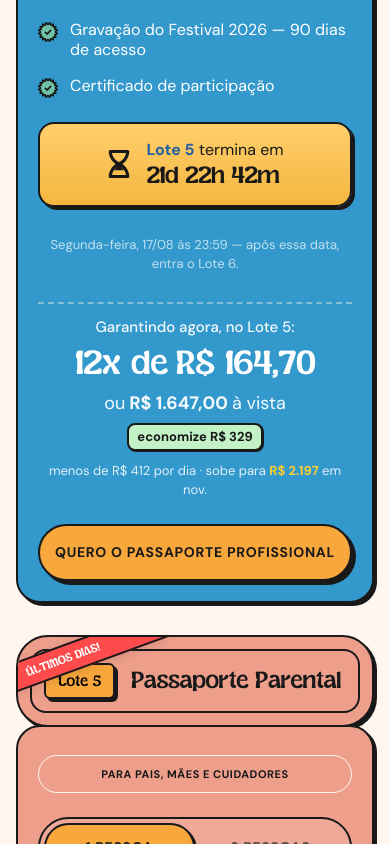
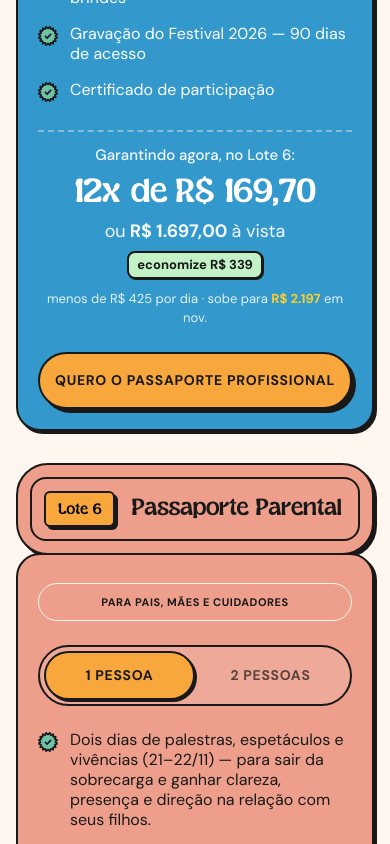
Before and after one commit to oanthonydesign/-LP-Festival-parental, a Next.js app: page /lp-b in a window 390 px wide. Shown: the part 8560-9404 px from the top of the page. Built offline with nearby package versions, Linux system fonts and the light colour scheme.

Commit message:
fix(section6): dinamizar calculo de economia e valores dos passaportes

```diff
--- a/src/components/sections/Section6.tsx
+++ b/src/components/sections/Section6.tsx
@@ -7,9 +7,9 @@ import { useIsAcaoDia } from "@/hooks/useIsAcaoDia";
 import { Gift, Files, BookOpen, Video } from "lucide-react";
 
 // Flags de controle para fácil ativação/desativação
-const SHOW_PROMO_RIBBON = true;
+const SHOW_PROMO_RIBBON = false;
 const SHOW_PRICE_STATUS_BADGE = false;
-const SHOW_COUNTDOWN_BADGE = true;
+const SHOW_COUNTDOWN_BADGE = false;
 
 interface Benefit {
   text: string;
@@ -86,9 +86,9 @@ const PASSAPORTES: PassportData[] = [
   {
     id: "educador",
     name: "Passaporte Profissional",
-    lote: "Lote 5",
-    priceInstallment: "R$ 164,70",
-    priceFull: "ou R$ 1647.00 à vista",
+    lote: "Lote 6",
+    priceInstallment: "R$ 169,70",
+    priceFull: "ou R$ 1.697,00 à vista",
     priceOriginal: "R$ 2.197",
     benefits: [
       "4 dias para aprofundar conhecimento, prática e visão sobre a parentalidade contemporânea. Trilha Técnica (dias 1–2, exclusiva para profissionais) + Trilha Parental (dias 3–4, aberta também para pais e cuidadores)",
@@ -114,10 +114,10 @@ const PASSAPORTES: PassportData[] = [
   {
     id: "parental",
     name: "Passaporte Parental",
-    lote: "Lote 5",
+    lote: "Lote 6",
     priceInstallment: "R$ 49,70",
-    priceFull: "ou R$ 497.00 à vista",
-    priceOriginal: "R$ 1497.00",
+    priceFull: "ou R$ 497,00 à vista",
+    priceOriginal: "R$ 1.497,00",
     benefits: [
       "Dois dias de palestras, espetáculos e vivências (21–22/11) — para sair da sobrecarga e ganhar clareza, presença e direção na relação com seus filhos.",
       "Autógrafos com palestrantes, feira de produtos e serviços e sacola de brindes",
@@ -128,8 +128,8 @@ const PASSAPORTES: PassportData[] = [
     href: "https://chk.eduzz.com/39VEAVA5WR",
     doubleOptions: {
       priceInstallment: "R$ 74,70",
-      priceFull: "ou R$ 747.00 à vista",
-      priceOriginal: "R$ 1947.00",
+      priceFull: "ou R$ 747,00 à vista",
+      priceOriginal: "R$ 1.947,00",
       benefits: [
         "Viva os dois dias dessa experiência (21 e 22/11) com quem partilha a mesma jornada e com melhor custo por participante.",
         "Autógrafos com palestrantes, feira de produtos e serviços e sacola de brindes",
@@ -201,7 +201,7 @@ function CountdownBadge() {
       </div>
       <div className="flex flex-col items-start">
         <p className="font-dm-sans text-[16px] md:text-[18px] leading-tight text-[#191919]">
-          <span className="font-bold text-[#2260a1]">Lote 5</span> termina em
+          <span className="font-bold text-[#2260a1]">Lote 6</span> termina em
         </p>
         <p className="font-sugar-peachy text-[28px] md:text-[34px] tracking-[-1px] md:tracking-[-1.25px] leading-[0.9] text-[#191919] mt-1 tabular-nums">
           {countdownText}
@@ -238,6 +238,51 @@ function PassportCard({ data }: { data: PassportData }) {
     ? "https://chk.eduzz.com/39VK8PJ5WR"
     : (isDouble && hasDoubleOption ? data.doubleOptions!.href : data.href);
   const currentButtonText = isDouble && hasDoubleOption ? data.doubleOptions!.buttonText : data.buttonText;
+
+  const formatPriceValue = (val: string) => {
+    if (!val) return "";
+    let clean = val.replace(/^ou\s+/i, "").replace(/\s+à\s+vista$/i, "").trim();
+    if (clean.includes(".00")) {
+      clean = clean.replace(".00", ",00");
+    }
+    return clean;
+  };
+
+  const getNumericAmount = (val: string) => {
+    if (!val) return 0;
+    const clean = formatPriceValue(val).replace("R$", "").trim();
+    if (!clean) return 0;
+
+    if (clean.includes(".") && clean.includes(",")) {
+      const normalized = clean.replace(/\./g, "").replace(",", ".");
+      return parseFloat(normalized) || 0;
+    }
+    if (clean.includes(",")) {
+      const normalized = clean.replace(",", ".");
+      return parseFloat(normalized) || 0;
+    }
+    if (clean.includes(".")) {
+      const parts = clean.split(".");
+      if (parts[parts.length - 1].length === 2) {
+        return parseFloat(clean) || 0;
+      } else {
+        return parseFloat(clean.replace(/\./g, "")) || 0;
+      }
+    }
+    return parseFloat(clean) || 0;
+  };
+
+  const formattedFullPrice = formatPriceValue(currentPriceFull);
+  const numericFullPrice = getNumericAmount(currentPriceFull);
+  const numericInstallment = getNumericAmount(currentPriceInstallment);
+  const numericInstallmentTotal = numericInstallment * 12;
+
+  // Cálculo de economia: (12 * valor parcela) - valor à vista, arredondado
+  const calculatedSavings = Math.round(numericInstallmentTotal - numericFullPrice);
+  const currentSavings = calculatedSavings > 0 ? calculatedSavings : null;
+
+  // Preço por dia (para o educador/4 dias)
+  const currentPricePerDay = numericFullPrice > 0 ? Math.ceil(numericFullPrice / 4) : 0;
 
   if (data.isSoldOut) {
     return (
@@ -461,7 +506,7 @@ function PassportCard({ data }: { data: PassportData }) {
 
             <div className="text-center flex flex-col items-center gap-1.5 w-full">
               <p className={`font-dm-sans text-[15px] md:text-[16px] font-medium ${data.id === 'educador' ? 'text-white/95' : 'text-[#191919]/90'}`}>
-                Garantindo agora, no Lote 5:
+                Garantindo agora, no Lote 6:
               </p>
 
               <div className={`font-sugar-peachy text-[40px] md:text-[54px] leading-none tracking-tight flex items-center justify-center gap-2 ${data.id === 'educador' ? 'text-white' : 'text-[#191919]'}`}>
@@ -472,19 +517,21 @@ function PassportCard({ data }: { data: PassportData }) {
               <div className="flex items-center justify-center gap-1.5 flex-wrap">
                 <span className={`font-dm-sans text-[18px] md:text-[20px] inline-flex items-center gap-1 ${data.id === 'educador' ? 'text-white/95' : 'text-[#191919]/90'}`}>
                   <span>ou</span>
-                  <span className="price-value font-bold" data-amount={isDouble && hasDoubleOption ? "747.00" : (data.id === 'educador' ? "1647.00" : "497.00")} itemProp="price">
-                    {isDouble && hasDoubleOption ? "R$ 747,00" : (data.id === 'educador' ? "R$ 1.647,00" : "R$ 497,00")}
+                  <span className="price-value font-bold" data-amount={numericFullPrice > 0 ? numericFullPrice.toFixed(2) : ""} itemProp="price">
+                    {formattedFullPrice}
                   </span>
                   <span>à vista</span>
                 </span>
-                <span className="bg-[#c2f2c5] border-2 border-[#191919] rounded-[8px] px-2 py-0.5 font-dm-sans font-bold text-[13px] text-[#191919] shadow-[1px_1px_0px_0px_#191919] whitespace-nowrap">
-                  economize R$ {data.id === 'educador' ? 329 : (isDouble ? 145 : 99)}
-                </span>
+                {currentSavings !== null && (
+                  <span className="bg-[#c2f2c5] border-2 border-[#191919] rounded-[8px] px-2 py-0.5 font-dm-sans font-bold text-[13px] text-[#191919] shadow-[1px_1px_0px_0px_#191919] whitespace-nowrap">
+                    economize R$ {currentSavings}
+                  </span>
+                )}
               </div>
 
               {data.id === 'educador' && (
                 <p className="font-dm-sans text-[13px] md:text-[14px] text-white/85 mt-1">
-                  menos de R$ 412 por dia · sobe para <span className="text-[#fbce32] font-bold">R$ 2.197</span> em nov.
+                  menos de R$ {currentPricePerDay} por dia · sobe para <span className="text-[#fbce32] font-bold">{currentPriceOriginal}</span> em nov.
                 </p>
               )}
             </div>
@@ -500,8 +547,8 @@ function PassportCard({ data }: { data: PassportData }) {
             </div>
             <p className="font-dm-sans text-[24px] mt-2 opacity-80 flex items-center justify-center gap-1">
               <span>ou</span>
-              <span className="price-value font-bold" data-amount={isDouble && hasDoubleOption ? "747.00" : (data.id === 'educador' ? "1647.00" : "497.00")} itemProp="price">
-                {isDouble && hasDoubleOption ? "R$ 747,00" : (data.id === 'educador' ? "R$ 1.647,00" : "R$ 497,00")}
+              <span className="price-value font-bold" data-amount={numericFullPrice > 0 ? numericFullPrice.toFixed(2) : ""} itemProp="price">
+                {formattedFullPrice}
               </span>
               <span>à vista</span>
             </p>
--- a/src/components/sections/StickyBottomBar.tsx
+++ b/src/components/sections/StickyBottomBar.tsx
@@ -34,69 +34,6 @@ function HourglassIcon() {
 }
 
 export default function StickyBottomBar() {
-    const [isVisible, setIsVisible] = React.useState(false);
-    const [isFooterVisible, setIsFooterVisible] = React.useState(false);
-    const countdown = useCountdown(TARGET_DATE);
-
-    React.useEffect(() => {
-        const handleScroll = () => {
-            if (window.scrollY > 300) {
-                setIsVisible(true);
-            } else {
-                setIsVisible(false);
-            }
-        };
-
-        window.addEventListener("scroll", handleScroll);
-        handleScroll();
-        return () => window.removeEventListener("scroll", handleScroll);
-    }, []);
-
-    // Observa o Rodapé para esconder a barra quando chegar nele
-    React.useEffect(() => {
-        const footer = document.querySelector('[data-name="Rodape"]');
-        if (!footer) return;
-
-        const observer = new IntersectionObserver(
-            ([entry]) => {
-                setIsFooterVisible(entry.isIntersecting);
-            },
-            { threshold: 0.1 }
-        );
-
-        observer.observe(footer);
-        return () => observer.disconnect();
-    }, []);
-
-    if (countdown.expired) return null;
-
-    const pad = (n: number) => String(n).padStart(2, "0");
-
-    const countdownText = `${pad(countdown.days)}d ${pad(countdown.hours)}h ${pad(countdown.minutes)}m ${pad(countdown.seconds)}s`;
-
-    return (
-        <div
-            className={`fixed bottom-0 inset-x-0 z-[999] pointer-events-none transition-all duration-500 ease-in-out ${
-                isVisible && !isFooterVisible ? "translate-y-0 opacity-100" : "translate-y-full opacity-0"
-            }`}
-        >
-            <div className="w-full bg-linear-to-b from-[#FFCF6B] to-[#F4B63E] border-t-2 border-b-[6px] border-[#191919] border-solid pointer-events-auto">
-                <div className="flex flex-col md:flex-row items-center justify-center py-2 md:py-3 px-6 gap-2 md:gap-4 text-[#191919]">
-                    <div className="flex items-center gap-3">
-                        <HourglassIcon />
-                        <p className="font-dm-sans font-bold text-[14px] md:text-[18px] uppercase tracking-tight whitespace-nowrap">
-                            LOTE 5 TERMINA EM{" "}
-                            <span className="font-black text-[18px] md:text-[22px] tabular-nums">{countdownText}</span>
-                        </p>
-                    </div>
-
-                    <span className="hidden md:block text-[24px] font-light text-black/30">|</span>
-
-                    <p className="font-dm-sans font-medium text-[14px] md:text-[18px] text-center md:text-left tracking-tight">
-                        Garanta seu ingresso antes <span className="font-bold">da virada de lote</span>
-                    </p>
-                </div>
-            </div>
-        </div>
-    );
+    // Hide the Sticky Bottom Bar completely
+    return null;
 }
```
